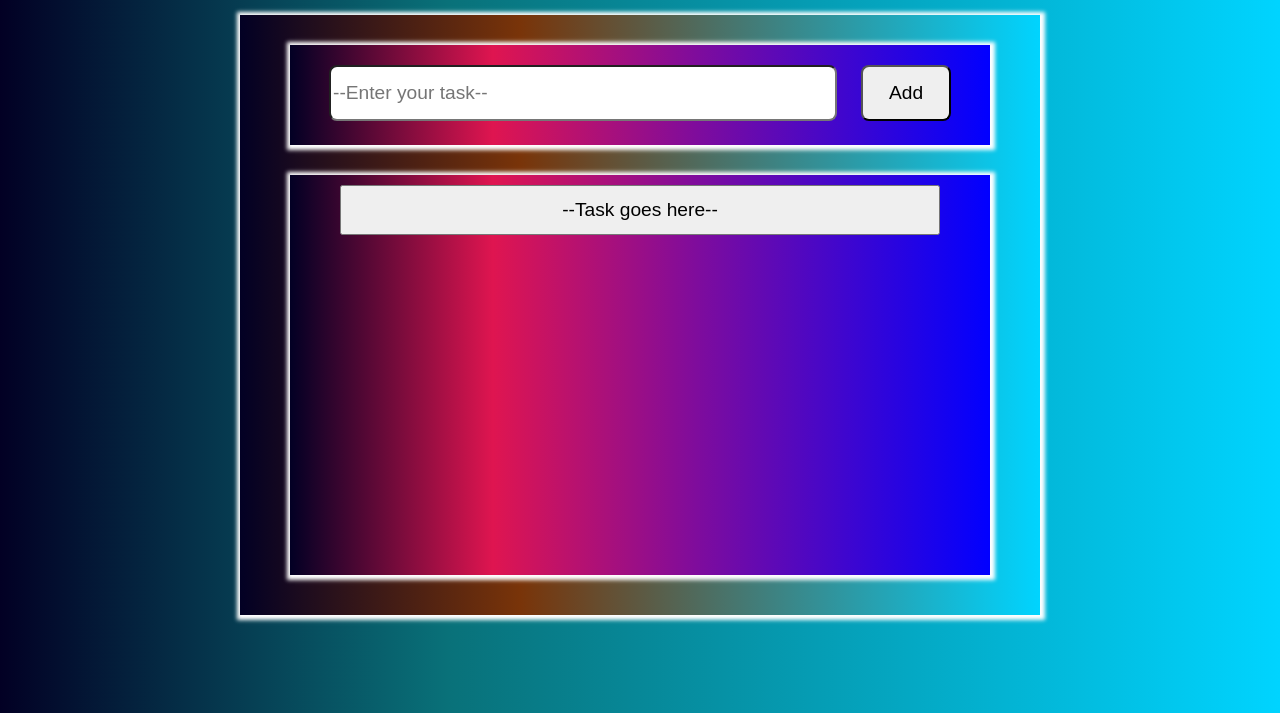
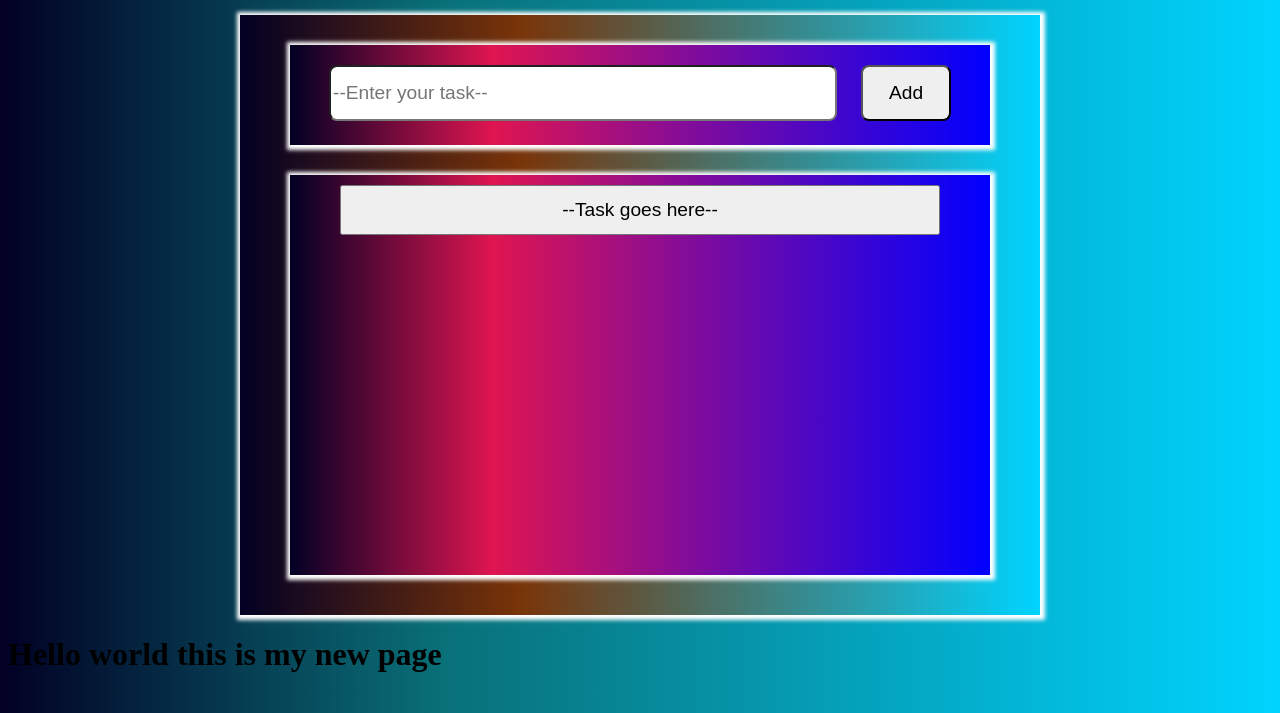
Before and after one commit to Nandeesh-mod/backend, a plain HTML site: page index.html in a window 1280 px wide. Shown: the part 87-800 px from the top of the page. Drawn offline with Linux system fonts and the light colour scheme.

Commit message:
hello hola

```diff
--- a/index.html
+++ b/index.html
@@ -27,5 +27,6 @@
         </div>
     </center>
     <script src="index.js"></script>
+    <h1>Hello world this is my new page</h1>
 </body>
 </html>
```
